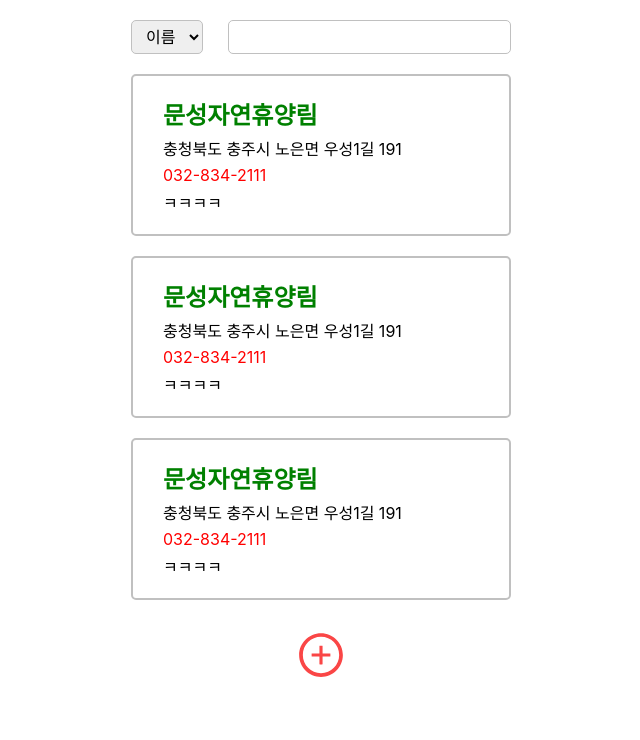
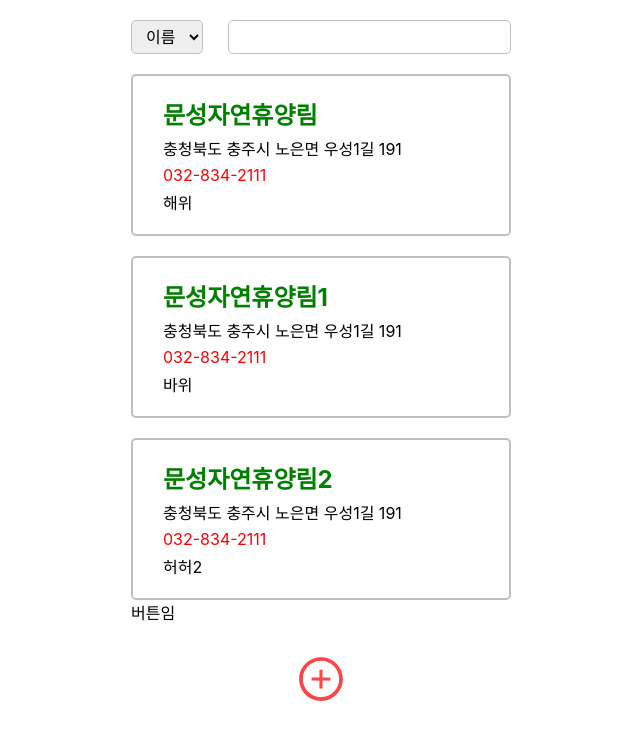
Before and after one commit to wanted-pre-onboarding-09/wanted-codestates-project-9-8, a React (Create React App) app: page / in a window 1280 px wide. Shown: the top 740 px of the page, without its empty margins (319-959 px from the left). Built offline with nearby package versions, Linux system fonts and the light colour scheme.

Commit message:
#16 Feat: redux toolkit / persist

```diff
--- a/package.json
+++ b/package.json
@@ -3,6 +3,7 @@
   "version": "0.1.0",
   "private": true,
   "dependencies": {
+    "@reduxjs/toolkit": "^1.8.0",
     "@testing-library/jest-dom": "^5.16.2",
     "@testing-library/react": "^12.1.3",
     "@testing-library/user-event": "^13.5.0",
@@ -14,6 +15,9 @@
     "react-redux": "^7.2.6",
     "react-router-dom": "^6.2.2",
     "react-scripts": "5.0.0",
+    "redux": "^4.1.2",
+    "redux-persist": "^6.0.0",
+    "redux-toolkit": "^1.1.2",
     "styled-components": "^5.3.3",
     "web-vitals": "^2.1.4"
   },
--- a/src/components/home/FormList.js
+++ b/src/components/home/FormList.js
@@ -1,32 +1,23 @@
 import React from 'react';
 import styled from 'styled-components';
+import { useSelector, useDispatch } from 'react-redux';
+import { addForm } from '../../store/reducers/listSlice';
 
 function FormList() {
-  const mock = [
-    {
-      id: 1,
-      title: '문성자연휴양림',
-      addrees: '충청북도 충주시 노은면 우성1길 191',
-      officeNumber: '032-834-2111',
-      memo: 'ㅋㅋㅋㅋ',
-    },
-    {
-      id: 2,
-      title: '문성자연휴양림',
-      addrees: '충청북도 충주시 노은면 우성1길 191',
-      officeNumber: '032-834-2111',
-      memo: 'ㅋㅋㅋㅋ',
-    },
-    {
-      id: 3,
-      title: '문성자연휴양림',
-      addrees: '충청북도 충주시 노은면 우성1길 191',
-      officeNumber: '032-834-2111',
-      memo: 'ㅋㅋㅋㅋ',
-    },
-  ];
-  window.localStorage.setItem('formList', JSON.stringify(mock));
-  const dataList = JSON.parse(window.localStorage.getItem('formList'));
+  const dataList = useSelector((state) => state.listSlice.data);
+  const dispatch = useDispatch();
+  const click = () => {
+    dispatch(
+      addForm({
+        id: 4,
+        title: '문성자연휴양림',
+        addrees: '충청북도 충주시 노은면 우성1길 191',
+        officeNumber: '032-834-2111',
+        memo: '해위',
+      }),
+    );
+  };
+
   return (
     <StyledFormList>
       {dataList.map((data) => {
@@ -40,6 +31,9 @@ function FormList() {
           </li>
         );
       })}
+      <button onClick={click} type="button">
+        버튼임
+      </button>
     </StyledFormList>
   );
 }
--- a/src/index.js
+++ b/src/index.js
@@ -2,13 +2,24 @@ import React from 'react';
 import ReactDOM from 'react-dom';
 import './index.css';
 import { BrowserRouter } from 'react-router-dom';
+import { Provider } from 'react-redux';
+import { PersistGate } from 'redux-persist/integration/react';
+import { persistStore } from 'redux-persist';
+
 import App from './App';
+import store from './store';
+
+const persistor = persistStore(store);
 
 ReactDOM.render(
-  <BrowserRouter>
-    <React.StrictMode>
-      <App />
-    </React.StrictMode>
-  </BrowserRouter>,
+  <Provider store={store}>
+    <PersistGate loading={null} persistor={persistor}>
+      <BrowserRouter>
+        <React.StrictMode>
+          <App />
+        </React.StrictMode>
+      </BrowserRouter>
+    </PersistGate>
+  </Provider>,
   document.getElementById('root'),
 );
--- /dev/null
+++ b/src/store/index.js
@@ -0,0 +1,34 @@
+import { configureStore, combineReducers } from '@reduxjs/toolkit';
+import {
+  persistReducer,
+  FLUSH,
+  REHYDRATE,
+  PAUSE,
+  PERSIST,
+  PURGE,
+  REGISTER,
+} from 'redux-persist';
+import storage from 'redux-persist/lib/storage';
+import listSlice from './reducers/listSlice';
+
+const persistConfig = {
+  key: 'root',
+  storage,
+};
+const rootReducer = combineReducers({
+  listSlice,
+});
+
+const persistedReducer = persistReducer(persistConfig, rootReducer);
+
+const store = configureStore({
+  reducer: persistedReducer,
+  middleware: (getDefaultMiddleware) =>
+    getDefaultMiddleware({
+      serializableCheck: {
+        ignoredActions: [FLUSH, REHYDRATE, PAUSE, PERSIST, PURGE, REGISTER],
+      },
+    }),
+});
+
+export default store;
--- /dev/null
+++ b/src/store/reducers/listSlice.js
@@ -0,0 +1,41 @@
+import { createSlice } from '@reduxjs/toolkit';
+
+const initialState = {
+  maxId: 3,
+  data: [
+    {
+      id: 1,
+      title: '문성자연휴양림',
+      addrees: '충청북도 충주시 노은면 우성1길 191',
+      officeNumber: '032-834-2111',
+      memo: '해위',
+    },
+    {
+      id: 2,
+      title: '문성자연휴양림1',
+      addrees: '충청북도 충주시 노은면 우성1길 191',
+      officeNumber: '032-834-2111',
+      memo: '바위',
+    },
+    {
+      id: 3,
+      title: '문성자연휴양림2',
+      addrees: '충청북도 충주시 노은면 우성1길 191',
+      officeNumber: '032-834-2111',
+      memo: '허허2',
+    },
+  ],
+};
+
+const listSlice = createSlice({
+  name: 'formlist',
+  initialState,
+  reducers: {
+    addForm(state, action) {
+      state.data = [...state.data, action.payload];
+    },
+  },
+});
+
+export const { addForm } = listSlice.actions;
+export default listSlice.reducer;
```
Also changed, not shown: .eslintrc.js, src/components/common/index.js (deleted), 1 other file (tests, documents, lock files or other folders).
